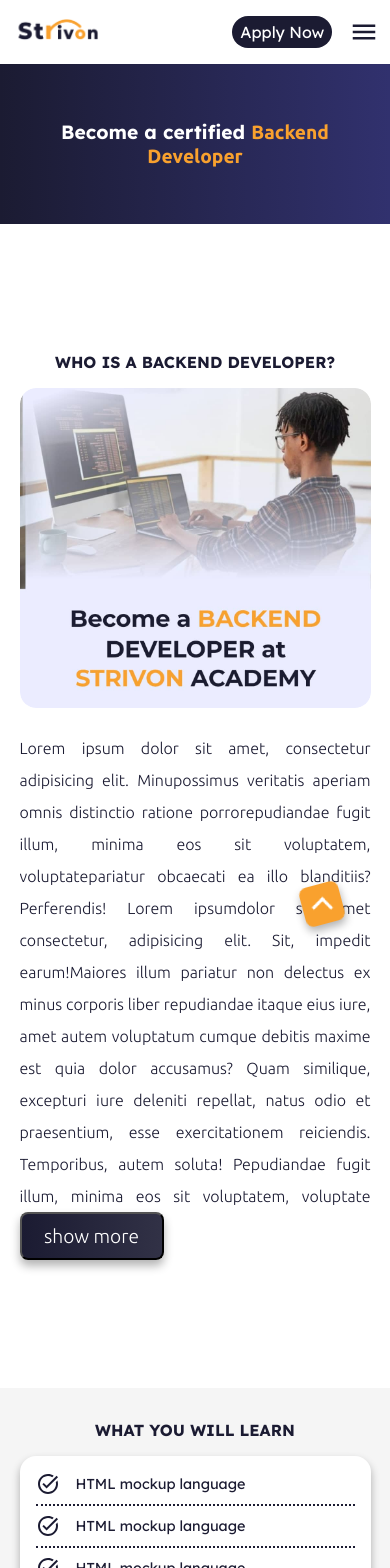
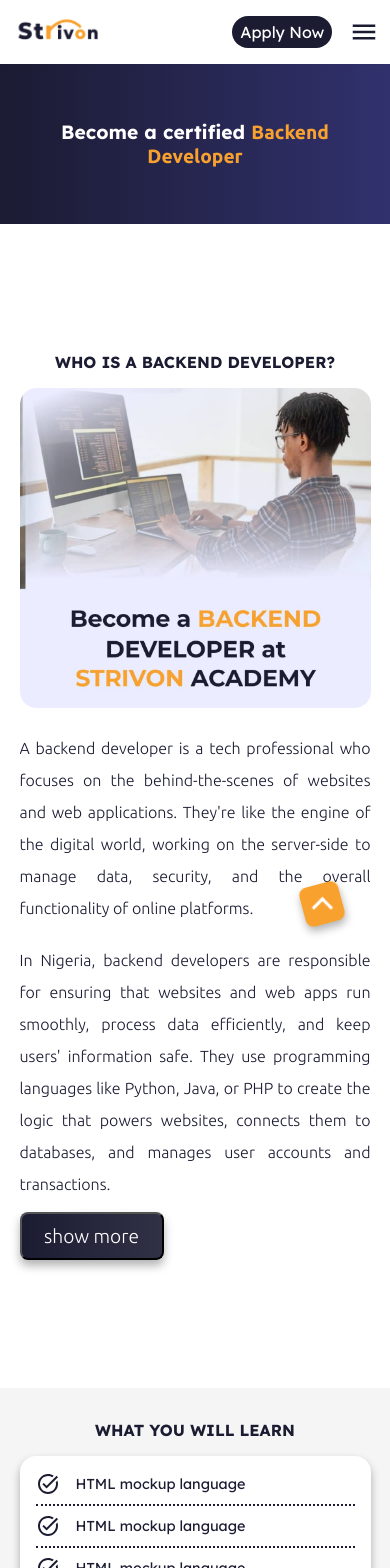
Before and after one commit to Doziechuks/strivon-main, a React (Create React App) app in the folder strivon-frontend/: page /tracks/backend in a window 390 px wide. Shown: the top 1568 px of the page. Built offline with nearby package versions, Linux system fonts and the light colour scheme.

Commit message:
Added contents to the mobile and backend tracks

```diff
--- a/strivon-frontend/src/pages/tracksPages/Backend.jsx
+++ b/strivon-frontend/src/pages/tracksPages/Backend.jsx
@@ -13,7 +13,12 @@
         title="Become a certified "
         title2="Backend Developer"
         subtitle="who is a backend developer"
-        about={backend.about}
+        // about={backend.about}
+        p1={backend.about[0]}
+        p2={backend.about[1]}
+        p3={backend.about[2]}
+        p4={backend.about[3]}
+        p5={backend.about[4]}
         link1="/tracks/frontend"
         track1="see frontend track"
         link2="/tracks/mobileapp"
--- a/strivon-frontend/src/pages/tracksPages/MobileApp.jsx
+++ b/strivon-frontend/src/pages/tracksPages/MobileApp.jsx
@@ -13,7 +13,12 @@
         title="Become a certified "
         title2="Mobile App Developer"
         subtitle="who is a mobile app developer"
-        about={mobileApp.about}
+        // about={mobileApp.about}
+        p1={mobileApp.about[0]}
+        p2={mobileApp.about[1]}
+        p3={mobileApp.about[2]}
+        p4={mobileApp.about[3]}
+        p5={mobileApp.about[4]}
         link1="/tracks/frontend"
         track1="see frontend track"
         link2="/tracks/backend"
--- a/strivon-frontend/src/pages/tracksPages/aboutTrackData.js
+++ b/strivon-frontend/src/pages/tracksPages/aboutTrackData.js
@@ -4,9 +4,30 @@
 const fp4 = "Frontend developers often collaborate with designers to bring web designs to life. They work with backend developers to ensure everything runs smoothly, but their main focus is the user interface and user experience."
 const fp5 = "In Nigeria, as more businesses go online, frontend developers are in high demand. They play a pivotal role in creating a positive online experience for Nigerian users, whether it's on e-commerce sites, news portals, or government websites. Their skills are key to making the internet a more user-friendly and visually appealing place for Nigerians to explore and interact with digital content."
 
+const bp1 = "A backend developer is a tech professional who focuses on the behind-the-scenes of websites and web applications. They're like the engine of the digital world, working on the server-side to manage data, security, and the overall functionality of online platforms."
+const bp2 = "In Nigeria, backend developers are responsible for ensuring that websites and web apps run smoothly, process data efficiently, and keep users' information safe. They use programming languages like Python, Java, or PHP to create the logic that powers websites, connects them to databases, and manages user accounts and transactions."
+const bp3 = "These developers collaborate with frontend developers and designers to make sure the user interface works seamlessly with the underlying systems. They're essential for building robust e-commerce platforms, financial services, and government portals that Nigerians rely on."
+const bp4 = "Backend developers also tackle security challenges, protecting websites from cyber threats and ensuring data privacy, which is vital for Nigerian businesses and individuals."
+const bp5 = "As Nigeria's digital landscape grows, the demand for backend developers continues to rise. They're instrumental in creating reliable and secure online experiences for Nigerians, supporting everything from online shopping to educational platforms, and playing a crucial role in the country's digital transformation."
+
+const mp1 = "A mobile app developer is a tech professional who specializes in creating software applications for smartphones and tablets. They're like digital architects who design and build the apps you use on your mobile devices, whether it's for communication, entertainment, productivity, or any other purpose."
+const mp2 = "In Nigeria, mobile app developers are at the forefront of innovation, crafting apps that cater to the specific needs and interests of Nigerians. They use programming languages like Java or Kotlin for Android apps and Swift or Objective-C for iOS apps to bring ideas to life."
+const mp3 = "These developers play a vital role in Nigeria's tech ecosystem, contributing to the growth of mobile services like mobile banking, ride-sharing, and e-commerce platforms. They ensure these apps are user-friendly, efficient, and work seamlessly on various devices, from budget smartphones to the latest models."
+const mp4 = "Nigerian mobile app developers also address local challenges, such as creating apps for healthcare, education, and financial inclusion. They're instrumental in bridging gaps and improving access to essential services, especially in remote or underserved areas."
+const mp5 = "As Nigeria embraces digital transformation, mobile app developers are in high demand. They have the power to shape the future of how Nigerians interact with technology, making life more convenient, connected, and efficient through the apps they create."
+
+
 
 const frontendContent = [
   fp1, fp2, fp3, fp4, fp5
+]
+
+const backendContent = [
+  bp1, bp2, bp3, bp4, bp5
+]
+
+const mobileContent = [
+  mp1, mp2, mp3, mp4, mp5
 ]
 
 export const trackData = {
@@ -27,8 +48,7 @@
   },
 
   backend: {
-    about:
-      "Lorem ipsum dolor sit amet, consectetur adipisicing elit. Minupossimus veritatis aperiam omnis distinctio ratione porrorepudiandae fugit illum, minima eos sit voluptatem, voluptatepariatur obcaecati ea illo blanditiis? Perferendis! Lorem ipsumdolor sit amet consectetur, adipisicing elit. Sit, impedit earum!Maiores illum pariatur non delectus ex minus corporis liber repudiandae itaque eius iure, amet autem voluptatum cumque debitis maxime est quia dolor accusamus? Quam similique, excepturi iure deleniti repellat, natus odio et praesentium, esse exercitationem reiciendis. Temporibus, autem soluta! Pepudiandae fugit illum, minima eos sit voluptatem, voluptate pariatur obcaecati ea illo blanditiis? Perferendis! Lorem ipsum dolor sit amet consectetur, adipisicing elit. Sit, impedit earum! Maiores illum pariatur non delectus ex minus corporis libero repudiandae itaque eius iure, amet autem voluptatum cumque debitis maxime est quia dolor accusamus? Quam similique, excepturi iure deleniti repellat, natus odio et praesentium, esse exercitationem reiciendis. Temporibus, autem soluta!",
+    about: backendContent,
     courses: [
       "HTML mockup language",
       "HTML mockup language",
@@ -44,8 +64,7 @@
   },
 
   mobileApp: {
-    about:
-      "Lorem ipsum dolor sit amet, consectetur adipisicing elit. Minupossimus veritatis aperiam omnis distinctio ratione porrorepudiandae fugit illum, minima eos sit voluptatem, voluptatepariatur obcaecati ea illo blanditiis? Perferendis! Lorem ipsumdolor sit amet consectetur, adipisicing elit. Sit, impedit earum!Maiores illum pariatur non delectus ex minus corporis liber repudiandae itaque eius iure, amet autem voluptatum cumque debitis maxime est quia dolor accusamus? Quam similique, excepturi iure deleniti repellat, natus odio et praesentium, esse exercitationem reiciendis. Temporibus, autem soluta! Pepudiandae fugit illum, minima eos sit voluptatem, voluptate pariatur obcaecati ea illo blanditiis? Perferendis! Lorem ipsum dolor sit amet consectetur, adipisicing elit. Sit, impedit earum! Maiores illum pariatur non delectus ex minus corporis libero repudiandae itaque eius iure, amet autem voluptatum cumque debitis maxime est quia dolor accusamus? Quam similique, excepturi iure deleniti repellat, natus odio et praesentium, esse exercitationem reiciendis. Temporibus, autem soluta!",
+    about: mobileContent,
     courses: [
       "HTML mockup language",
       "HTML mockup language",
```
